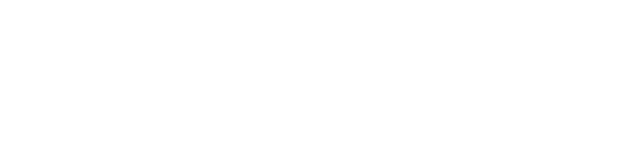
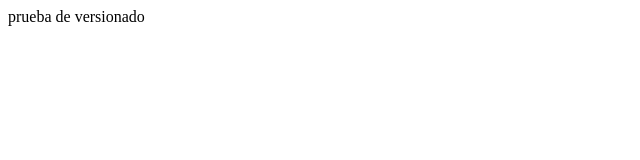
Before and after one commit to manugym/Proyecto_Pokedex, a plain HTML site: page index.html in a window 1280 px wide. Shown: the whole page, without its empty margins (0-640 px from the left). Drawn offline with Linux system fonts and the light colour scheme.

Commit message:
Update index.html
prueba de versiones

```diff
--- a/index.html
+++ b/index.html
@@ -6,6 +6,6 @@
   <title>Pokédex</title>
 </head>
 <body>
-
+  prueba de versionado
 </body>
 </html>
```
